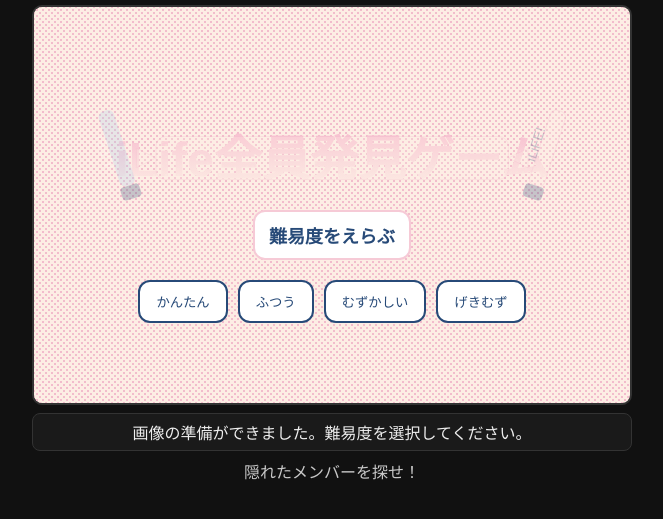
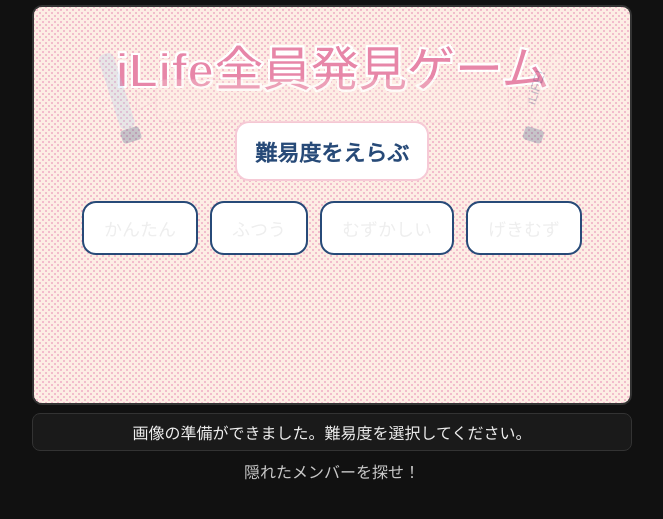
Before and after one commit to akira-ab/ilife-game, a plain HTML site: page find-iLife/index.html in a window 1280 px wide. Shown: the part 105-624 px from the top of the page, without its empty margins (308-971 px from the left). Drawn offline with Linux system fonts and the light colour scheme.

Commit message:
Update index.html

```diff
--- a/find-iLife/index.html
+++ b/find-iLife/index.html
@@ -40,6 +40,9 @@
 
 /* タイトルのドット背景（オーバーレイ #menu の背景に適用） */
 .overlay.title-screen{
+  justify-content: flex-start;   /* 画面の上から並べる */
+  padding-top: var(--title-screen-pt);
+
   /* 薄いピンク地 */
   background: var(--pink-lite);
   /* 細かいドット模様（2pxの点を6px間隔で並べる） */
@@ -66,18 +69,26 @@
 }
 
 /* タイトル（変数で自由に調整） */
+/* タイトル（単色＋白ふち） */
 .game-title{
-  font-family: var(--title-font);
-  font-weight: var(--title-weight);
-  font-size: var(--title-size);
-  margin: var(--title-mt) 0 var(--title-mb);
-  align-self: var(--title-align-self);
-  text-align: var(--title-text-align);
-  /* グラデーションのみ（影なし） */
-  background: linear-gradient(var(--title-grad-angle), var(--title-grad-top) 0%, var(--title-grad-bottom) 100%);
-  -webkit-background-clip: text;
-  background-clip: text;
-  color: transparent;
+  font-family: var(--title-font, Helvetica, Arial, "Hiragino Kaku Gothic ProN", "Yu Gothic", Meiryo, sans-serif);
+  font-weight: var(--title-weight, 700);
+  font-size: var(--title-size, clamp(28px, 5vw, 48px));
+  margin: var(--title-mt) 0 var(--title-mb, 0);
+  align-self: var(--title-align-self, center);
+  text-align: var(--title-text-align, center);
+  /* 単色の文字色 */
+  color: var(--title-color);
+  -webkit-text-fill-color: var(--title-color); /* Safari/Chrome 用の塗り */
+  /* 白ふち（WebKitでは text-stroke。Firefox等は text-shadow で代替） */
+  -webkit-text-stroke: var(--title-stroke-width) var(--title-stroke-color);
+  text-shadow:
+    0 0 0 var(--title-stroke-color),
+    1px 0 0 var(--title-stroke-color), -1px 0 0 var(--title-stroke-color),
+    0 1px 0 var(--title-stroke-color),  0 -1px 0 var(--title-stroke-color),
+    1px 1px 0 var(--title-stroke-color), -1px 1px 0 var(--title-stroke-color),
+    1px -1px 0 var(--title-stroke-color), -1px -1px 0 var(--title-stroke-color);
+
 }
 
 /* メニュー見出し（変数で自由に調整） */
@@ -99,19 +110,20 @@
 
 /* 難易度ボタン：横並び、白地＋濃紺文字&枠、角丸 */
 .btn-row{
-  display:flex; flex-wrap:wrap; gap:10px; justify-content:center;
+  display:flex; flex-wrap:wrap; gap: var(--btn-gap); justify-content:cent;
 }
 .btn-diff{
   font-family: Helvetica, Arial, sans-serif;
-  background:#fff; color:var(--blue);
-  border:2px solid var(--blue);
-  border-radius:12px;
-  padding:10px 16px;
+  font-size: var(--btn-font-size);
+  background:#fff; color:color:#274a78;
+  border:2px solid #274a78;
+  border-radius: var(--btn-radius);
+  padding: var(--btn-pad);
   cursor:pointer; user-select:none;
   transition: background .15s ease, color .15s ease, transform .02s ease;
 }
-.btn-diff:hover{ background:var(--logo-blue); color:#fff; }
-.btn-diff:active{ background:var(--blue); color:#fff; transform:translateY(1px); }
+.btn-diff:hover{ background:#a9ceec; color:#fff; }
+.btn-diff:active{ background:#274a78; color:#fff; transform:translateY(1px); }
 
 /* タイトルカードの枠（中身コンテンツをまとめる） */
 .title-card{
@@ -136,6 +148,11 @@
   --title-grad-angle: to bottom;          /* 角度：to bottom / 90deg など */
   --title-grad-top: #f6b7cc;              /* 上側の色（濃いピンク） */
   --title-grad-bottom: #fdede4;           /* 下側の色（淡いピンク） */
+  --title-screen-pt: 8px;            /* タイトル画面の上パディング（大きいほど下がる→上にしたい時は小さく） */
+  --title-mt: 0px;                   /* タイトル自体の上マージン（上に寄せたい時は 0 かマイナス） */
+  --title-color: #e786a8;            /* タイトルの文字色（ピンク） */
+  --title-stroke-color: #ffffff;     /* 文字ふちの色（白） */
+  --title-stroke-width: 2px;         /* 文字ふちの太さ（px） */
 
   /* メニュー見出し（配置・大きさ・フォント・色） */
   --heading-font: Helvetica, Arial, sans-serif;
@@ -151,6 +168,17 @@
   --heading-mt: 0;                        /* 上マージン */
   --heading-mb: 0;                        /* 下マージン */
   --heading-width: auto;                  /* 例: 100%, 320px */
+
+  /* 見出し（サイズなど） */
+  --heading-size: 22px;              /* 見出し文字サイズ（大きく） */
+  --heading-pad: 12px 18px;          /* 見出しの余白 */
+  --heading-radius: 14px;            /* 見出しの角丸 */
+
+  /* 難易度ボタン（サイズアップ） */
+  --btn-font-size: 18px;
+  --btn-pad: 12px 20px;
+  --btn-radius: 14px;
+  --btn-gap: 12px;
 }
 
 </style>
```
